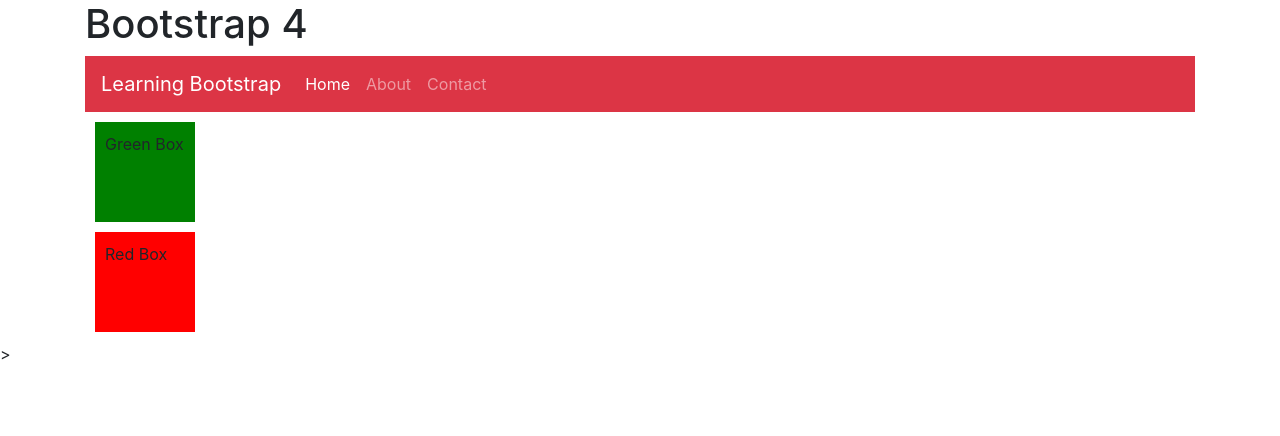
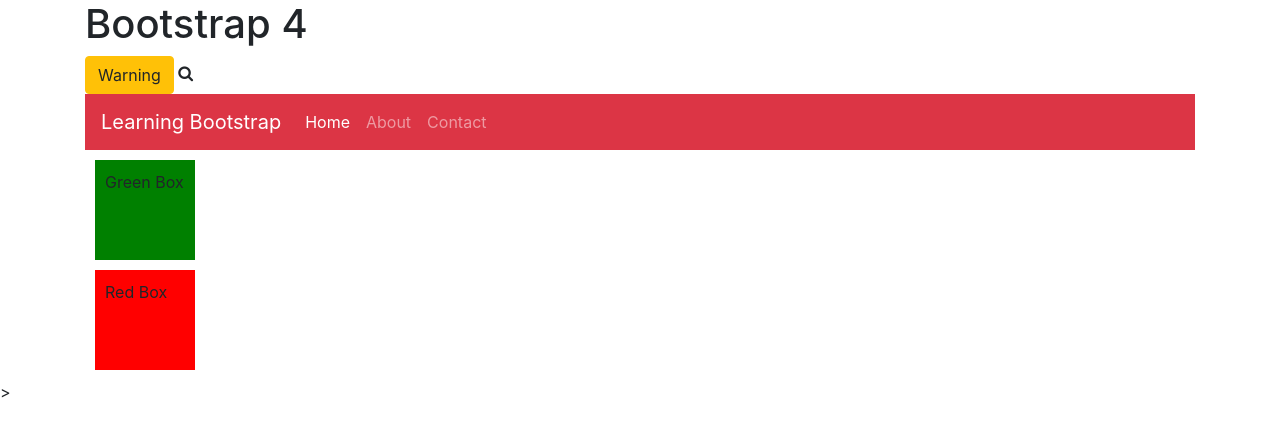
Before and after one commit to kingluddite/week-02-review-bootstrap, a website: page index.html in a window 1280 px wide. Drawn offline with nearby package versions, Linux system fonts and the light colour scheme.

Commit message:
Add button

```diff
--- a/index.html
+++ b/index.html
@@ -8,12 +8,15 @@
   <title>Week 02 - Workshop - Boostrap</title>
   <link rel="stylesheet" href="https://maxcdn.bootstrapcdn.com/bootstrap/4.0.0/css/bootstrap.min.css"
     integrity="sha384-Gn5384xqQ1aoWXA+058RXPxPg6fy4IWvTNh0E263XmFcJlSAwiGgFAW/dAiS6JXm" crossorigin="anonymous">
+  <link rel="stylesheet" href="./node_modules/font-awesome/css/font-awesome.min.css">
   <link rel="stylesheet" href="./assets/css/style.css">
 </head>
 
 <body>
   <div class="container">
     <h1>Bootstrap 4</h1>
+    <button type="button" class="btn btn-warning">Warning</button>
+    <i class="fa fa-search" aria-hidden="true"></i>
     <nav class="navbar navbar-expand-lg navbar-dark bg-danger">
       <a class="navbar-brand" href="#">Learning Bootstrap</a>
       <button class="navbar-toggler" type="button" data-toggle="collapse" data-target="#navbarSupportedContent"
--- a/package.json
+++ b/package.json
@@ -19,6 +19,7 @@
   "homepage": "https://github.com/kingluddite/week-02-review-bootstrap#readme",
   "dependencies": {
     "bootstrap": "^4.6.0",
+    "font-awesome": "^4.7.0",
     "jquery": "^3.6.0",
     "popper": "^1.0.1"
   }
```
Also changed, not shown: 1 other file.
